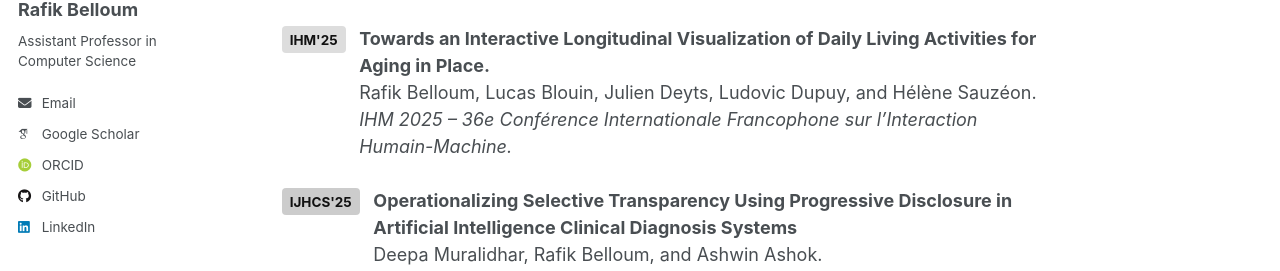
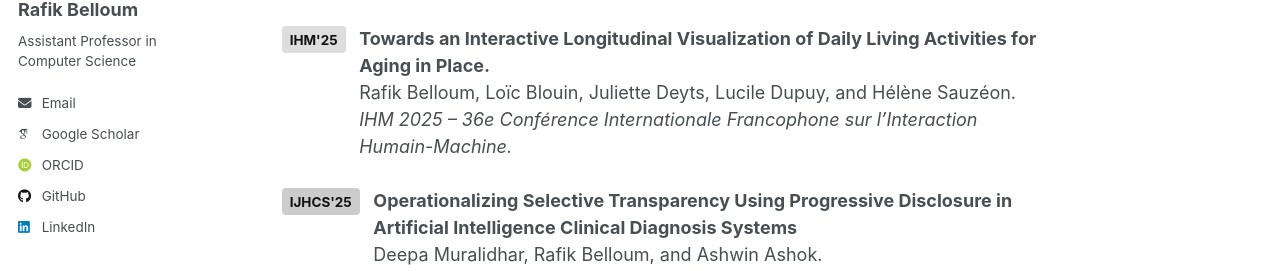
Before and after one commit to rafik-belloum/rafik-belloum.github.io, a Jekyll site: the page built from _pages/publications.html, in a window 1280 px wide and 900 px high. Shown: the part 285-556 px from the top of the window. Built offline with Jekyll 4.4.1, drawn with Linux system fonts in a browser that asks for light colours; some web fonts are replaced.

Commit message:
Update publications.html

```diff
--- a/_pages/publications.html
+++ b/_pages/publications.html
@@ -23,7 +23,7 @@ For a more or less complete and up-to-date list of my publications, please refer
   <div>
     <p style="margin: 0;">
       <strong>Towards an Interactive Longitudinal Visualization of Daily Living Activities for Aging in Place.</strong><br>
-      Rafik Belloum, Lucas Blouin, Julien Deyts, Ludovic Dupuy, and Hélène Sauzéon.<br>
+      Rafik Belloum, Loïc Blouin, Juliette Deyts, Lucile Dupuy, and Hélène Sauzéon.<br>
       <em>IHM 2025 – 36e Conférence Internationale Francophone sur l’Interaction Humain-Machine.</em>
     </p>
   </div>
```
